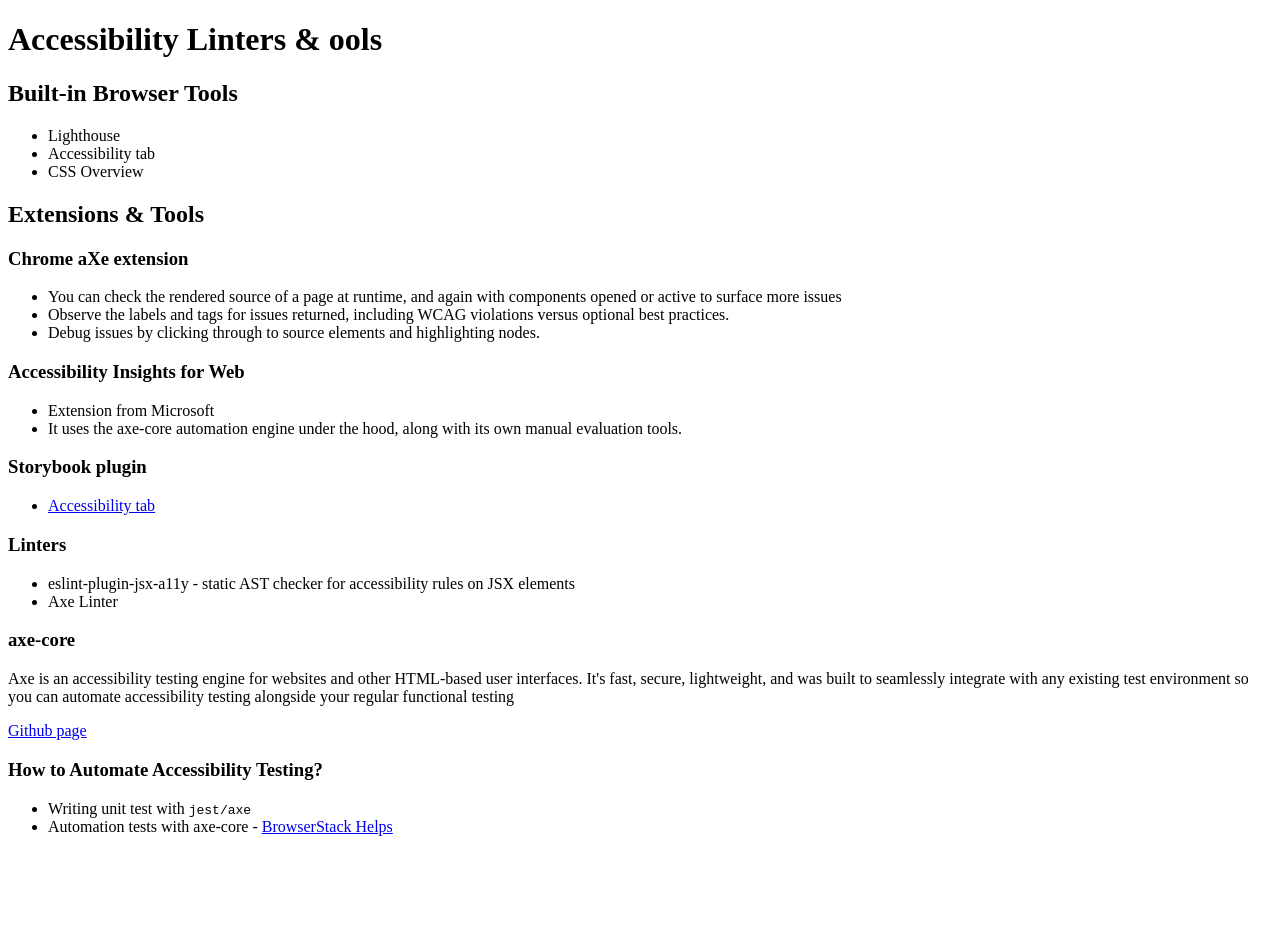
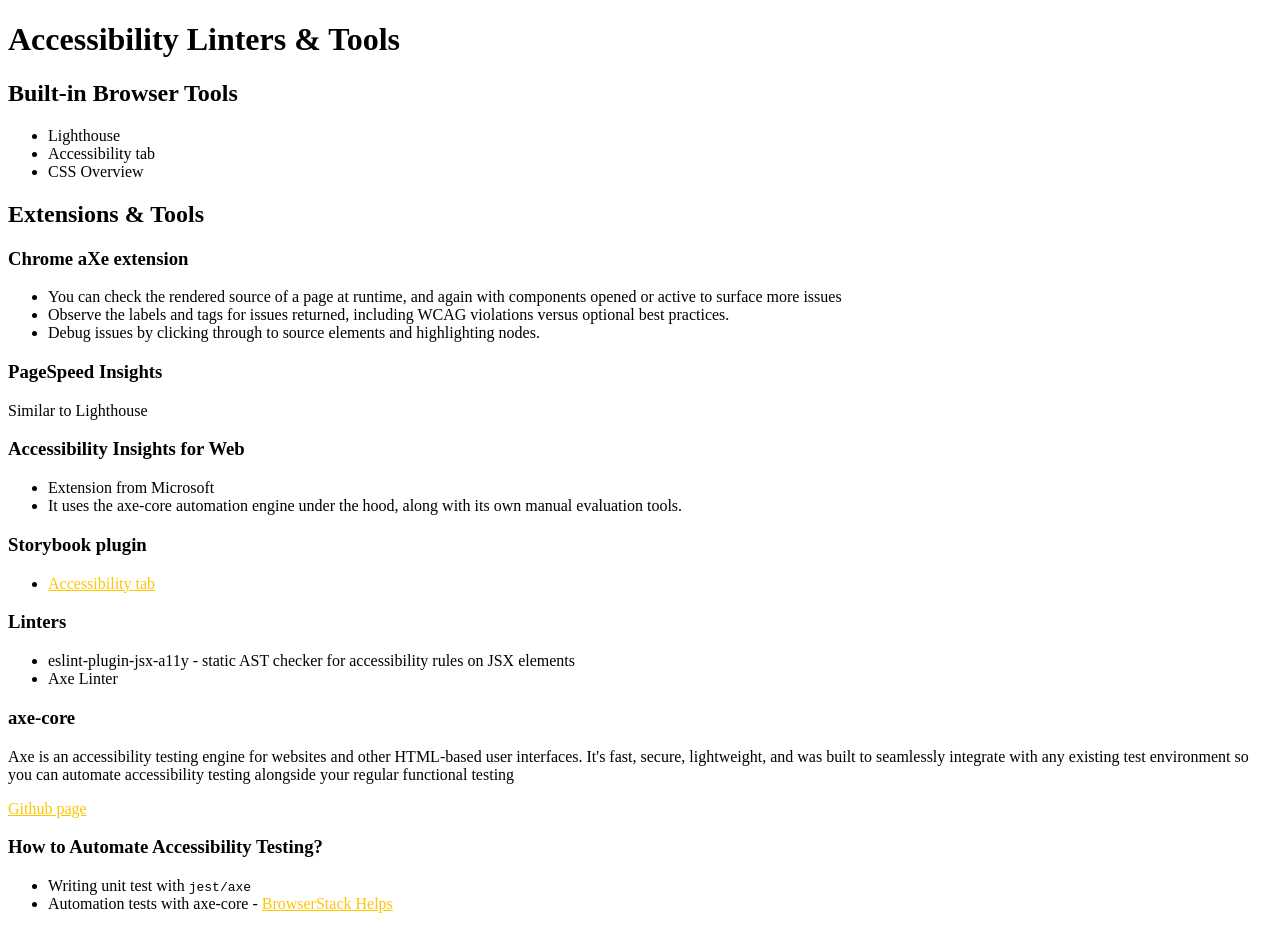
Before and after one commit to agatakozinska/a11y-workshop, a Next.js app: page /debugging/Tools in a window 1280 px wide. Before the commit the page ends 852 px from the top, so only its background shows below. Built offline with nearby package versions, Linux system fonts and the light colour scheme.

Commit message:
add description for keyboard debugging and add links for tools

```diff
--- a/pages/debugging/Tools.mdx
+++ b/pages/debugging/Tools.mdx
@@ -1,4 +1,4 @@
-# Accessibility Linters & ools
+# Accessibility Linters & Tools
 
 ## Built-in Browser Tools
 
@@ -14,6 +14,10 @@
 - Observe the labels and tags for issues returned, including WCAG violations versus optional best practices.
 - Debug issues by clicking through to source elements and highlighting nodes.
 
+### PageSpeed Insights
+
+Similar to Lighthouse
+
 ### Accessibility Insights for Web
 
 - Extension from Microsoft
@@ -21,7 +25,7 @@
 
 ### Storybook plugin
 
-- <a href="https://fandomdesignsystem.com/react-common/?path=/story/multiselect--default" target="_blank">Accessibility tab</a>
+- <a class="link" href="https://fandomdesignsystem.com/react-common/?path=/story/multiselect--default" target="_blank">Accessibility tab</a>
 
 ### Linters
 
@@ -32,9 +36,9 @@
 
 Axe is an accessibility testing engine for websites and other HTML-based user interfaces. It's fast, secure, lightweight, and was built to seamlessly integrate with any existing test environment so you can automate accessibility testing alongside your regular functional testing
 
-<a href="https://github.com/dequelabs/axe-core" target="_blank">Github page</a>
+<a class="link" href="https://github.com/dequelabs/axe-core" target="_blank">Github page</a>
 
 ### How to Automate Accessibility Testing?
 
 - Writing unit test with `jest/axe`
-- Automation tests with axe-core - <a href="https://www.browserstack.com/guide/automate-accessibility-testing" target="_blank">BrowserStack Helps</a>
+- Automation tests with axe-core - <a class="link" href="https://www.browserstack.com/guide/automate-accessibility-testing" target="_blank">BrowserStack Helps</a>
```
Also changed, not shown: pages/debugging/Keyboard.mdx (+8 -0 lines).
